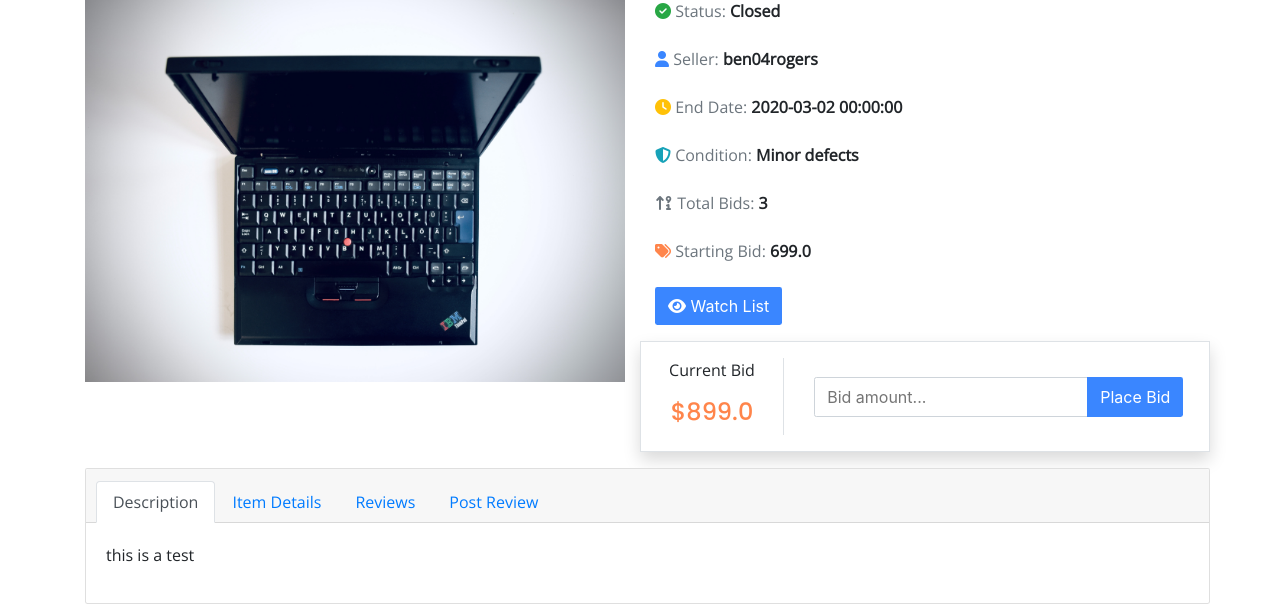
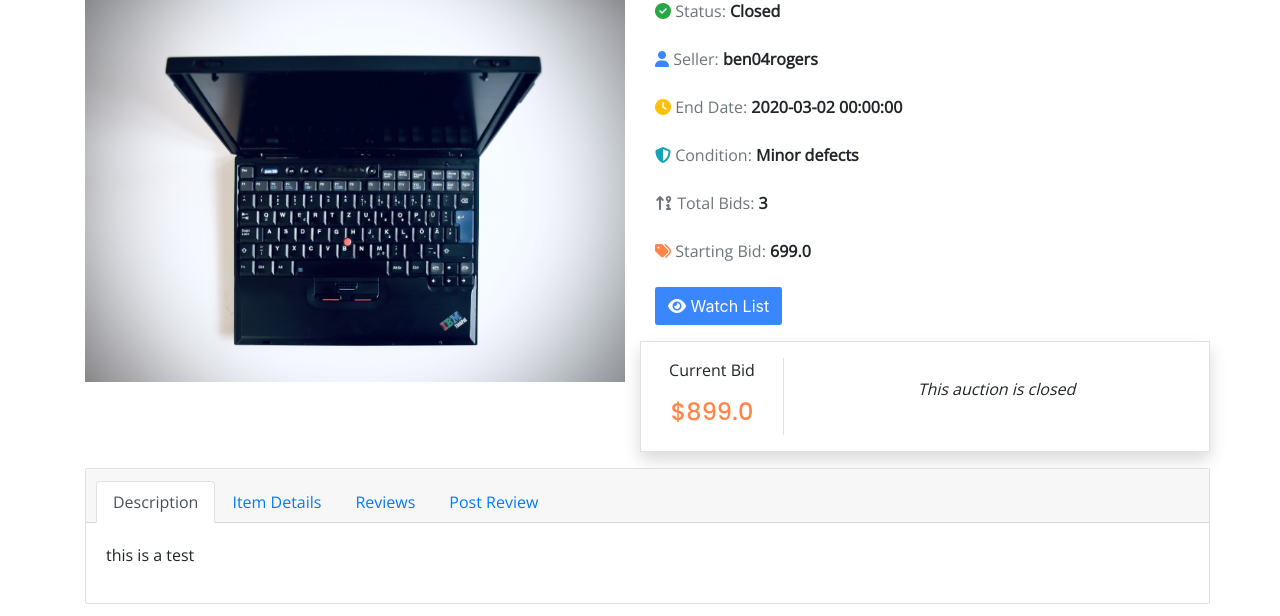
Before and after one commit to panravil/flask_auction_web, a Flask app: page /listings/2 in a window 1280 px wide. Shown: the part 163-779 px from the top of the page. Run offline with Flask 2, Linux system fonts and the light colour scheme; data comes from the database, SQL or seed files in the repository; both versions use the stored data as it was after the commit; some libraries are stand-ins or nearby versions.

Commit message:
Bid box only shows when listing is active to prevent bugs

```diff
--- a/auction/templates/listings/showlisting.html
+++ b/auction/templates/listings/showlisting.html
@@ -58,14 +58,16 @@
             <!-- Right Side -->
             <form action="{{ url_for('listing.placebid', listing=listing.id)}}" method="POST" role="form" class="col-lg-9 d-flex align-items-center justify-content-center border-left">
               {{ bidform.csrf_token() }}
+              {% if listing.status == 'Active' %}
               <div class="input-group justify-content-center pt-3">
-
-                  {{ wtf.form_field(bidform.bid_amount, class='bid-input', placeholder='Bid amount...') }}
-
+                {{ wtf.form_field(bidform.bid_amount, class='bid-input', placeholder='Bid amount...') }}
                 <div class="input-group-append">
                   {{wtf.form_field(bidform.submit, class="btn btn-blue bid-btn")}}
                 </div>
               </div>
+              {% else %}
+              <p><em>This auction is closed</em></p>
+              {% endif %}
             </form>
           </div>
         </div>
```
Also changed, not shown: auction/auction.sqlite.
